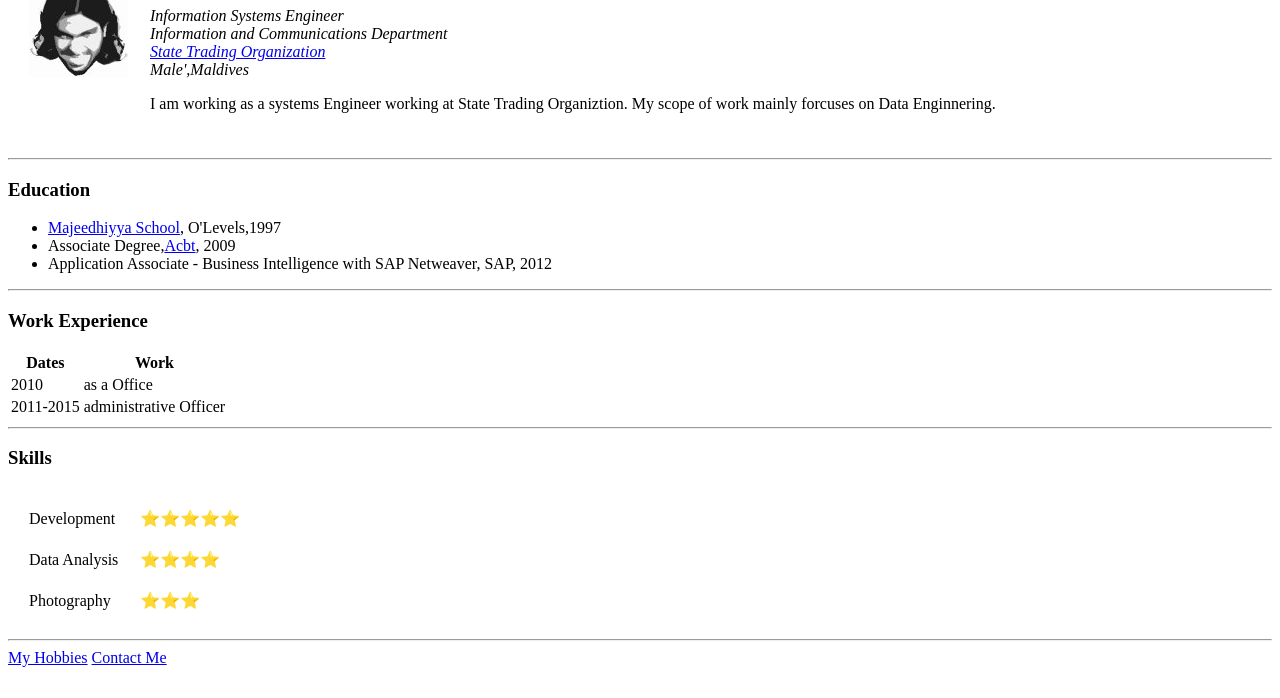
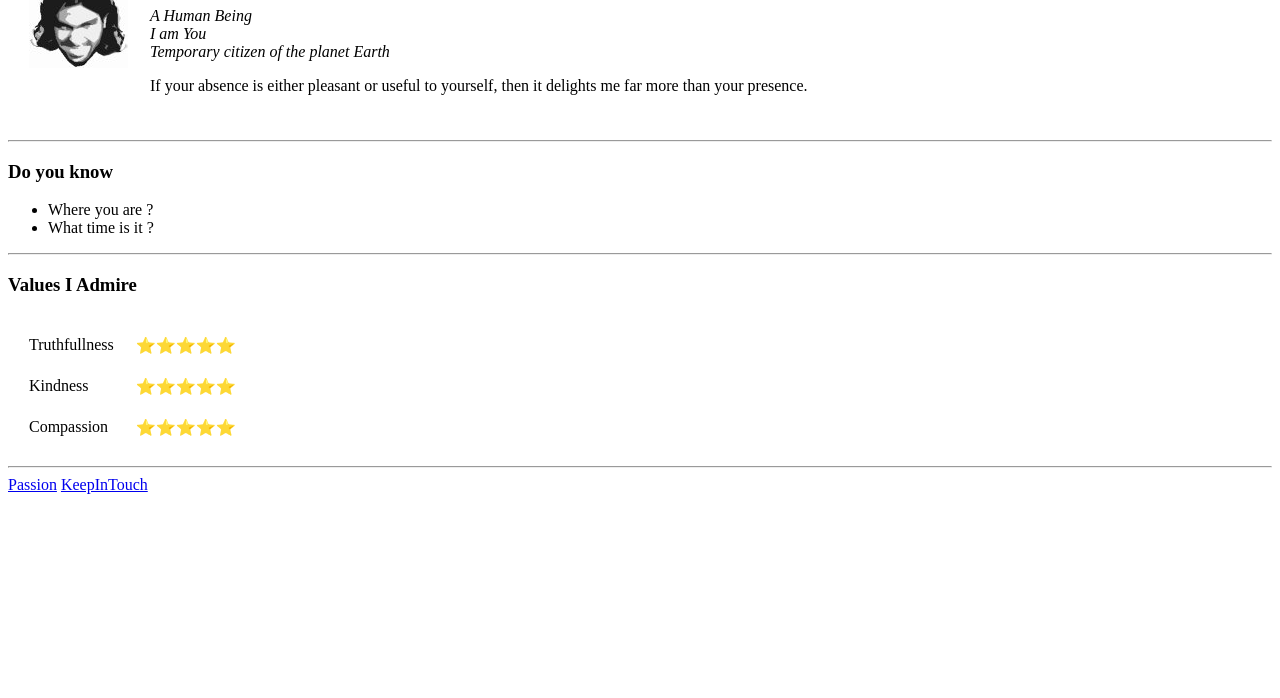
Before and after one commit to ismaaeelu/cnt, a plain HTML site: page index.html in a window 1280 px wide. Shown: the part 102-800 px from the top of the page. Drawn offline with Linux system fonts and the light colour scheme.

Commit message:
Update index.html

```diff
--- a/index.html
+++ b/index.html
@@ -1,22 +1,22 @@
 <!DOCTYPE html>
-<html lang="en" dir="ltr">
-
+<html lang="en">
 <head>
-  <meta charset="utf-8">
-  <title>Ismail Nadheem's</title>
+    <meta charset="UTF-8">
+    <meta http-equiv="X-UA-Compatible" content="IE=edge">
+    <meta name="viewport" content="width=device-width, initial-scale=1.0">
+    <title>Ismaaeelu's </title>
 </head>
-
 <body>
   <table cellspacing="20">
     <tr>
-      <td><img src = "pictures/profilepic.jpg" alt="ismail nadheem profile picture"></td>
+      <td><img src = "pictures\profilepic.jpg" alt="ismail nadheem profile picture"></td>
       <td><h1>Ismaaeelu</h1>
         <p>
-            <em>Information Systems Engineer<br />Information and Communications Department<br /><a href="https://www.sto.mv"> State Trading Organization</a><br />Male',Maldives</em>
+            <em>A Human Being<br />I am You<br />Temporary citizen of the planet Earth</em>
           </p>
 
           <p>
-            I am working as a systems Engineer working at State Trading Organiztion. My scope of work mainly forcuses on Data Enginnering.
+            If your absence is either pleasant or useful to yourself, then it delights me far more than your presence.
           </p></td>
     </tr>
   </table>
@@ -24,45 +24,26 @@
 
     <hr />
 
-      <h3>Education</h3>
+      <h3>Do you know</h3>
       <ul>
-        <li><a href="https://majeediyya.edu.mv">Majeedhiyya School</a>, O'Levels,1997</li>
-        <li>Associate Degree,<a href="https://www.acbt.net/">Acbt</a>, 2009 </li>
-        <li>Application Associate - Business Intelligence with SAP Netweaver, SAP, 2012 </li>
+        <li>Where you are ?</li>
+        <li>What time is it ? </li>
       </ul>
+
       <hr>
-      <h3>Work Experience</h3>
-      <table>
-        <thead>
-          <tr>
-            <th>Dates</th>
-            <th>Work</th>
-          </tr>
-        </thead>
-        <tbody></tbody>
-        <tfoot></tfoot>
-
-        <tr>
-          <td>2010</td><td>as a Office</td>
-        </tr>
-        <tr>
-          <td>2011-2015</td><td>administrative Officer</td>
-        </tr>
-      </table>
-      <hr>
-      <h3>Skills</h3>
+      <h3>Values I Admire</h3>
         <table cellspacing="20">
           <tr>
-            <td>Development</td>
+            <td>Truthfullness</td>
             <td>⭐⭐⭐⭐⭐</td>
           </tr>
           <tr>
-            <td>Data Analysis</td>
-            <td>⭐⭐⭐⭐</td>
+            <td>Kindness</td>
+            <td>⭐⭐⭐⭐⭐</td>
           </tr>
           <tr>
-            <td>Photography</td>
-            <td>⭐⭐⭐</td>
+            <td>Compassion</td>
+            <td>⭐⭐⭐⭐⭐</td>
           </tr>
         </table>
       </td>
@@ -75,8 +56,7 @@
 
       <hr>
 
-      <a href="hobbies.html">My Hobbies</a>
-      <a href="contactme.html">Contact Me</a>
+      <a href="hobbies.html">Passion</a>
+      <a href="contactme.html">KeepInTouch</a>
 </body>
-
 </html>
```
